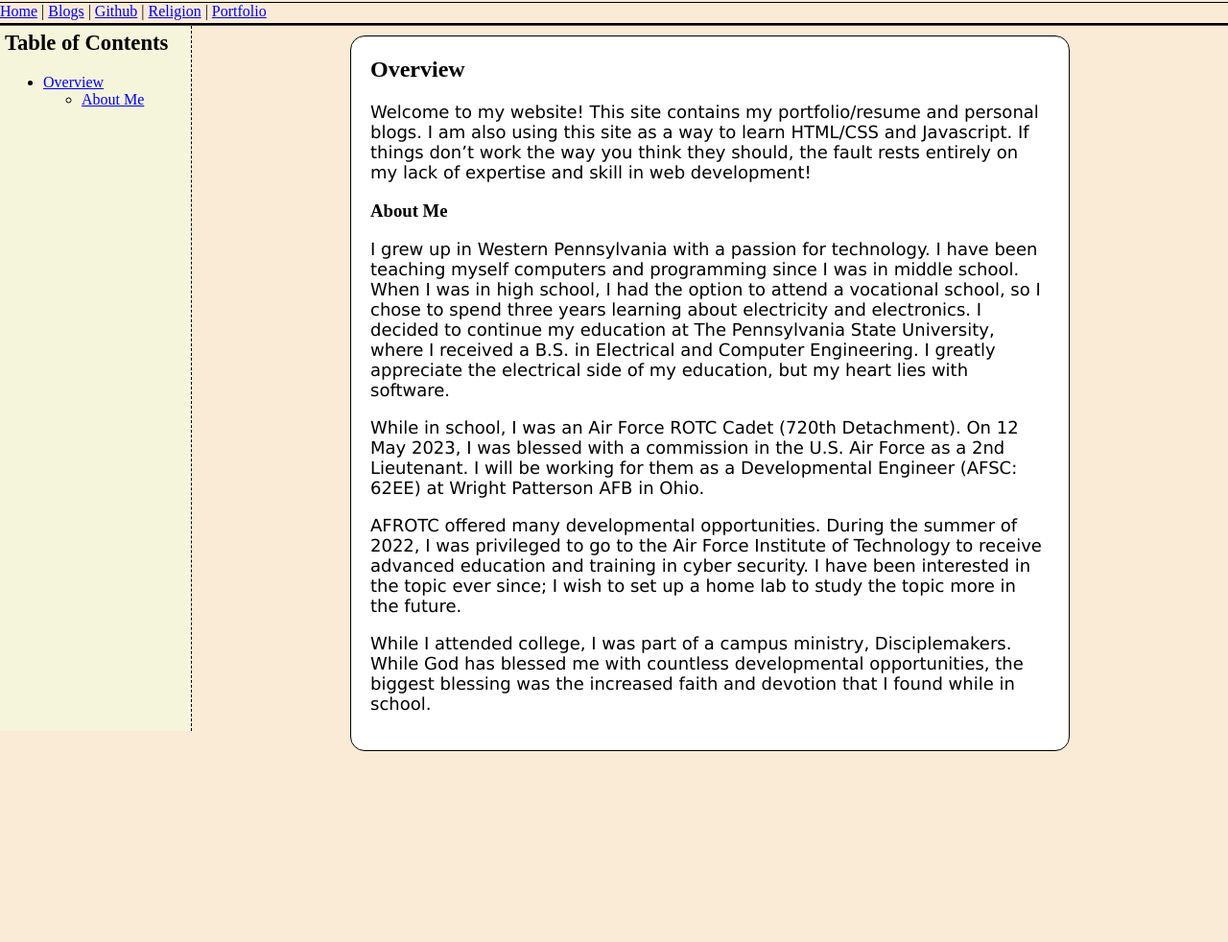
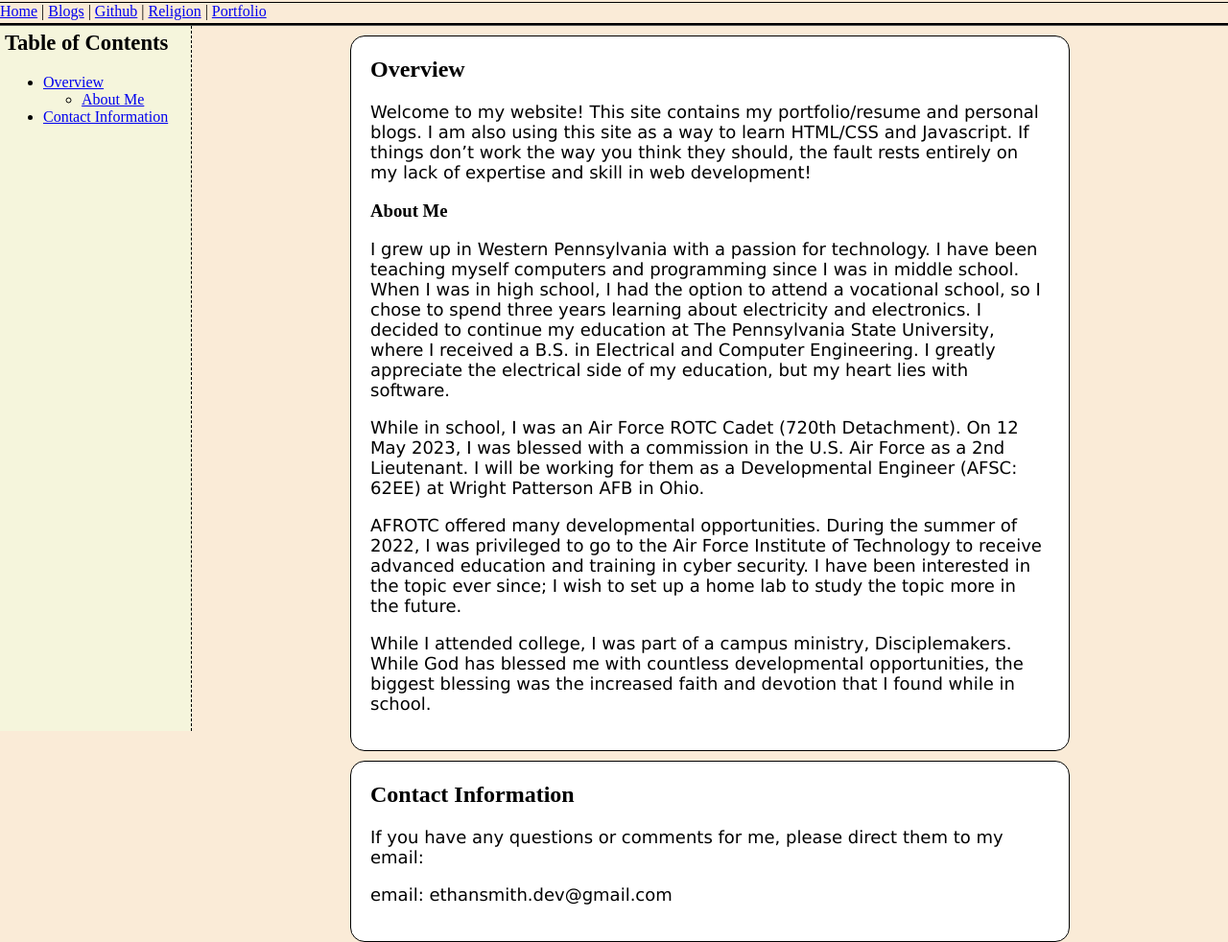
Before and after one commit to ethanxxxl/personal_webpage, a plain HTML site: page html/index.html in a window 1280 px wide. Shown: the part 38-1020 px from the top of the page at 96% size. Before the commit the page ends 821 px from the top, so only its background shows below. Drawn offline with Linux system fonts and the light colour scheme.

Commit message:
added contact information to home page.

```diff
--- a/html/index.html
+++ b/html/index.html
@@ -3,7 +3,7 @@
 "http://www.w3.org/TR/xhtml1/DTD/xhtml1-strict.dtd">
 <html xmlns="http://www.w3.org/1999/xhtml" lang="en" xml:lang="en">
 <head>
-<!-- 2023-05-18 Thu 02:08 -->
+<!-- 2023-05-18 Thu 02:39 -->
 <meta http-equiv="Content-Type" content="text/html;charset=utf-8" />
 <meta name="viewport" content="width=device-width, initial-scale=1" />
 <title>Ethan Smith</title>
@@ -207,6 +207,7 @@
 <li><a href="#org8bebfad">About Me</a></li>
 </ul>
 </li>
+<li><a href="#org30bcad7">Contact Information</a></li>
 </ul>
 </div>
 </div>
@@ -263,8 +264,21 @@ While I attended college, I was part of a campus ministry, Disciplemakers. While
 God has blessed me with countless developmental opportunities, the biggest
 blessing was the increased faith and devotion that I found while in school.
 </p>
+</div>
+</div>
+</div>
 
-</div>
+<div id="outline-container-org30bcad7" class="outline-2">
+<h2 id="org30bcad7">Contact Information</h2>
+<div class="outline-text-2" id="text-org30bcad7">
+<p>
+If you have any questions or comments for me, please direct them to my email:
+</p>
+
+<p>
+email: ethansmith.dev@gmail.com
+</p>
+
 </div>
 </div>
 </div>
```
Also changed, not shown: html/blogs.html (+1 -1 lines), html/includes.html (+1 -1 lines), html/portfolio.html (+1 -1 lines), html/posts/includes.html (+1 -1 lines), html/posts/test.html (+1 -1 lines), html/posts/test2.html (+1 -1 lines), html/religion.html (+1 -1 lines), html/studies/1-peter.html (+1 -1 lines), html/studies/includes.html (+1 -1 lines), html/studies/procrastination.html (+1 -1 lines), 1 other file.
